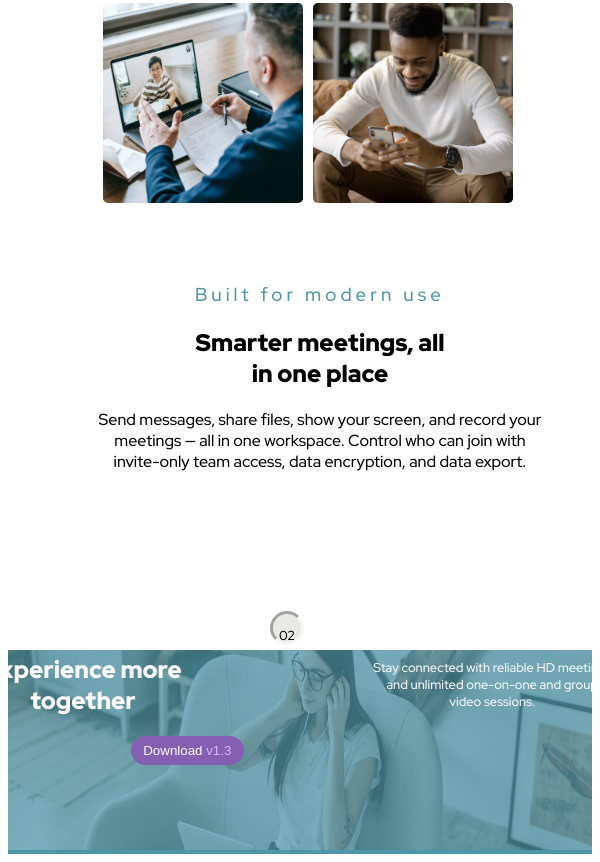
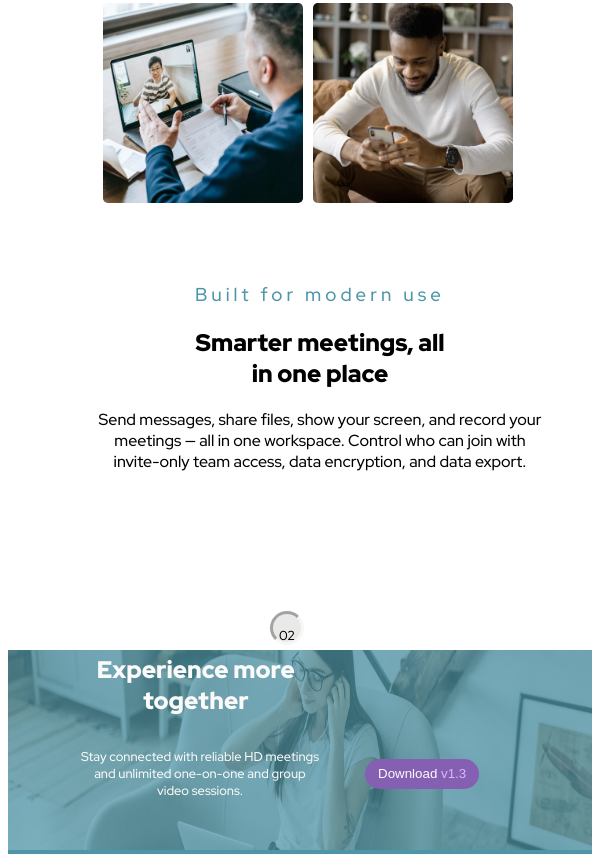
Before and after one commit to emmanuelAfrifahAmpomah/meet-landing-page, a plain HTML site: page meet-landing-page/starter-code/index.html in a window 600 px wide. Shown: the part 1148-2010 px from the top of the page. Drawn offline with Linux system fonts and the light colour scheme.

Commit message:
new commit

```diff
--- a/meet-landing-page/starter-code/styles/product.css
+++ b/meet-landing-page/starter-code/styles/product.css
@@ -183,7 +183,7 @@ p {
     height: auto;
     position: absolute;
     top: 35%;
-    margin-left: 3em;
+    margin-left: 8em;
     max-width: 100%;
     right: inherit;
 }
@@ -245,7 +245,15 @@ p {
     }
 
     #footbutton {
-        margin-left: 9.2em;
+        margin-left: 10.1em;
+    }
+
+    #footText1 {
+        margin-left: 3.7em;
+    }
+
+    #footText2 {
+        margin-left: 5.7em;
     }
 
     #firstimgs {
@@ -263,14 +271,14 @@ p {
 /*Tablet Responsiveness*/
 @media only screen and (min-width: 600px) {
     .footText {
-        margin-left: -1em;
+        margin-left: -4.5em;
     }
 
-    #footText2 {
-        margin-right: -1.5em;
+    /*#footText2 {
+        margin-left: -1.5em;
+    }*/
+
+    #footbutton {
+        margin-left: -5em;
     }
-
-    /*#footbutton {
-        margin-: 0em;
-    }*/
 }
```
